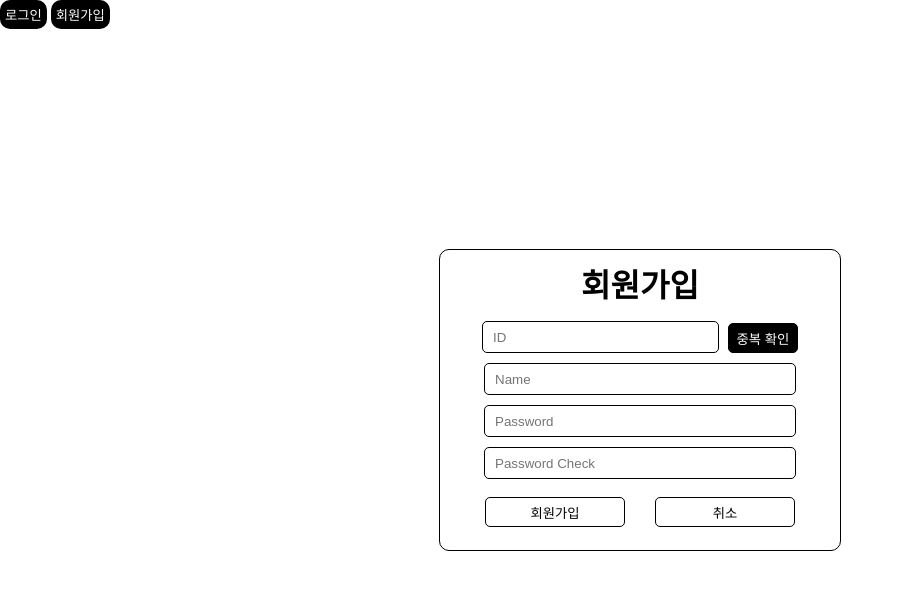
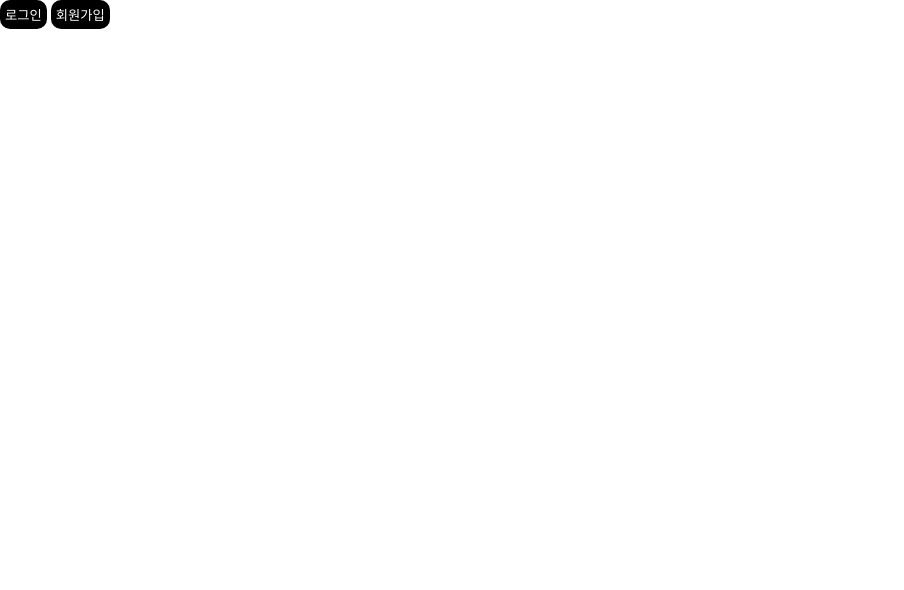
Before and after one commit to TaeWoongYoun/login_form, a PHP site: page / in a window 1280 px wide. Shown: the top 590 px of the page, without its empty margins (0-904 px from the left). Run offline with PHP 8.4, Linux system fonts and the light colour scheme.

Commit message:
test : Join

```diff
--- a/index.js
+++ b/index.js
@@ -2,13 +2,21 @@ let joinOpen = document.getElementById('join')
 let loginOpen = document.getElementById('login')
 let joinModal = document.getElementById('joinModal')
 let loginModal = document.getElementById('loginModal')
+let reset = document.getElementById('reset')
 
 joinOpen.addEventListener('click', function(){
     joinModal.style.display = 'block';
+    loginModal.style.display = 'none';
 })
 
 loginOpen.addEventListener('click', function(){
     loginModal.style.display = 'block';
+    joinModal.style.display = 'none';
+})
+
+reset.addEventListener('click', function(){
+    joinModal.style.display = 'none';
+    loginModal.style.display = 'none';
 })
 
 const sendit= () => {
--- a/index.php
+++ b/index.php
@@ -32,7 +32,7 @@ $conn = mysqli_connect('localhost', 'root', '', 'joinDB');
             <input type="hidden" name="pass" id="pass" value="0">
             <p>
                 <input type="submit" value="회원가입">
-                <input type="reset" value="취소">
+                <input type="reset" value="취소" id="reset">
             </p>
         </form>
     </div>
--- a/join.php
+++ b/join.php
@@ -13,6 +13,6 @@
 
     echo "<script>
             alert('회원가입 완료')
-            location.href='index.php?id=$name'
+            location.href='index.php'
         </script>"
 ?>
--- a/style.css
+++ b/style.css
@@ -33,7 +33,7 @@ button{
     border: 1px solid black;
     text-align: center;
     border-radius: 10px;
-    /* display: none; */
+    display: none;
 }
 
 .join h1{
@@ -49,8 +49,6 @@ button{
     margin: 5px;
 }
 
-
-
 input[type='submit'], input[type='reset']{
     width: 140px;
     height: 30px;
@@ -61,7 +59,7 @@ input[type='submit'], input[type='reset']{
 }
 
 #join-id{
-    width: 225px;
+    width: 218px;
 }
 
 #idBtn {
```
